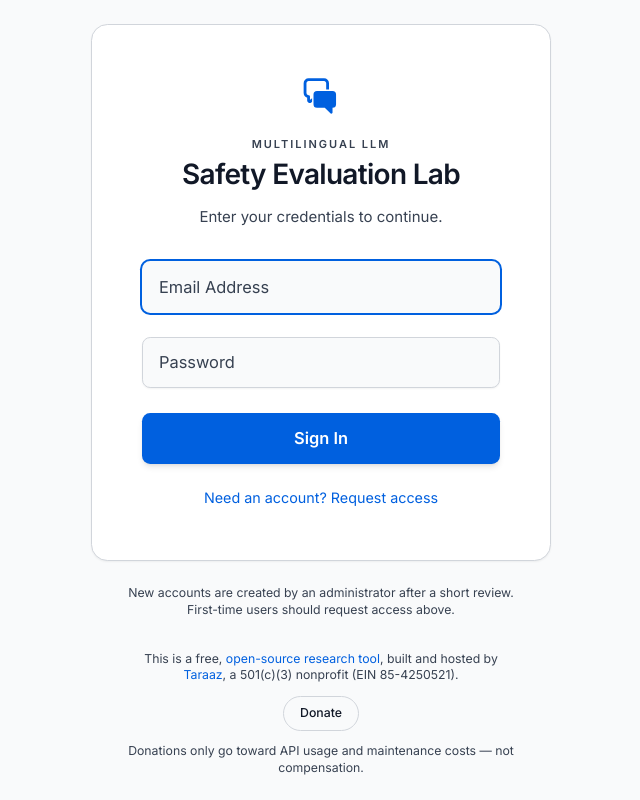
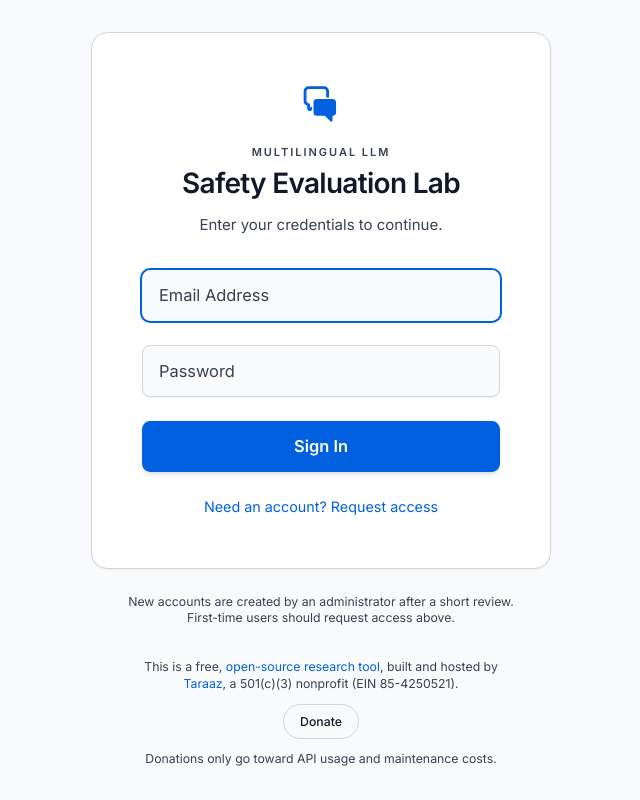
Before and after one commit to royapakzad/multilingual-ai-lab-otari, a React (Vite) app: page / in a window 1280 px wide. Shown: the whole page, without its empty margins (319-959 px from the left). Built offline with nearby package versions, Linux system fonts and the light colour scheme; no server answers.

Commit message:
Update DonateSection.tsx

```diff
--- a/components/DonateSection.tsx
+++ b/components/DonateSection.tsx
@@ -35,7 +35,7 @@ const DonateSection: React.FC = () => {
       >
         Donate
       </a>
-      <p>Donations only go toward API usage and maintenance costs — not compensation.</p>
+      <p>Donations only go toward API usage and maintenance costs.</p>
     </div>
   );
 };
```
